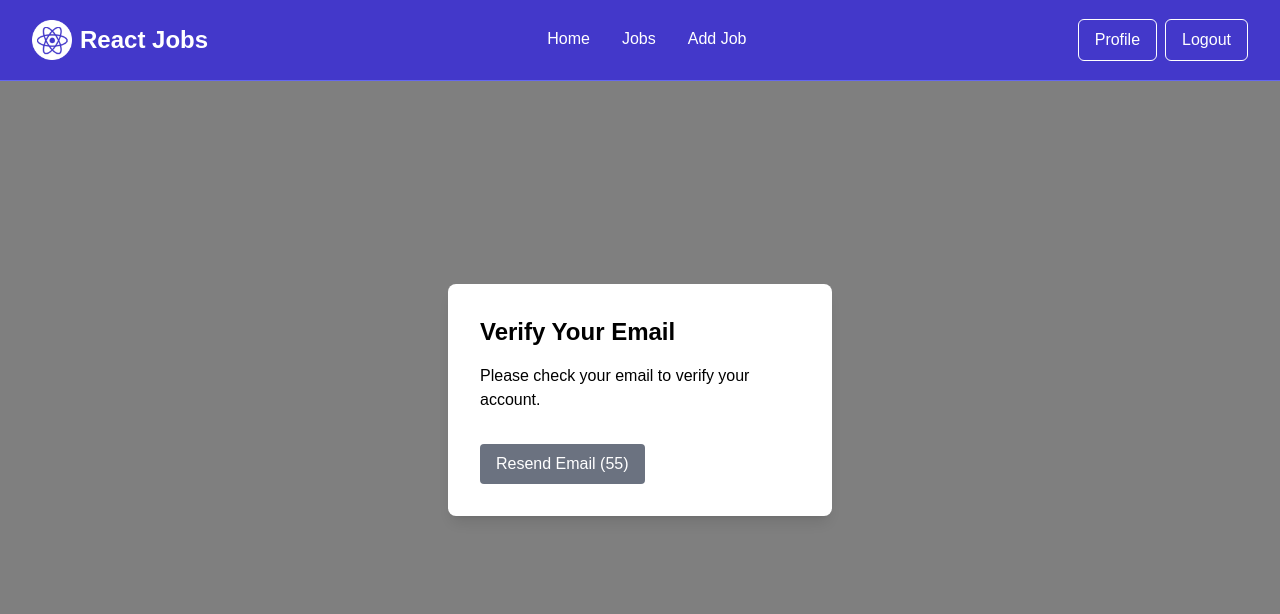
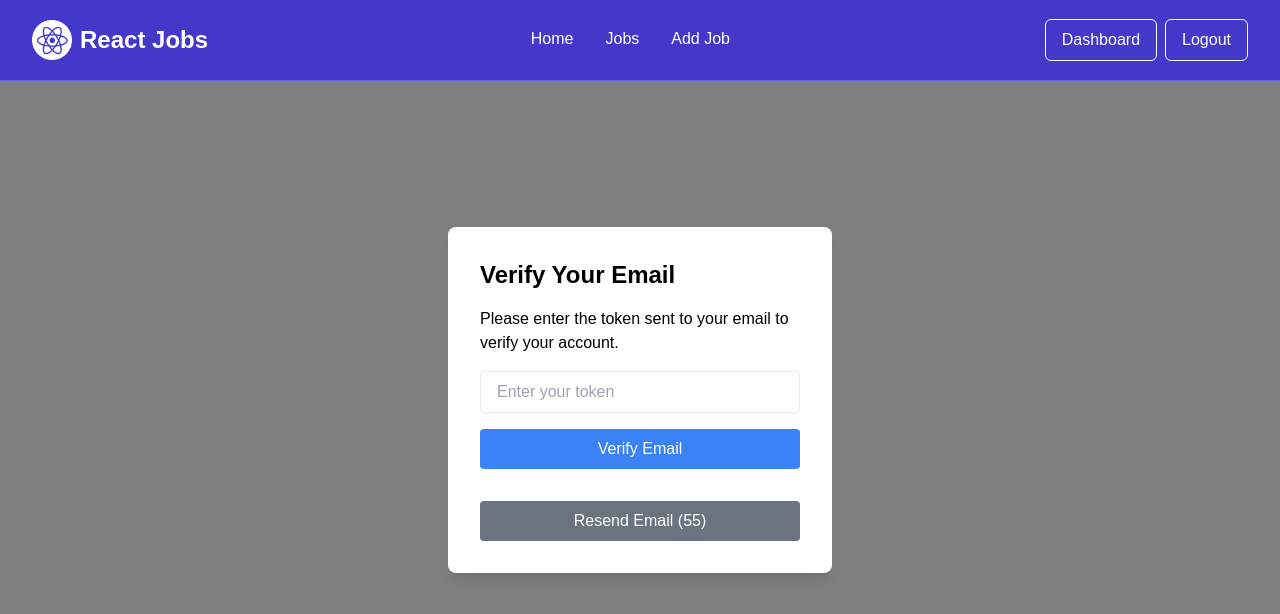
Before and after one commit to IbrahemHafezMohammad/react-course, a React (Vite) app: page /verify-email in a window 1280 px wide. Shown: the top 614 px of the page. Built offline with nearby package versions, Linux system fonts and the light colour scheme; sample sign-in values are in the browser's storage.

Commit message:
implement user profile

```diff
--- a/src/App.jsx
+++ b/src/App.jsx
@@ -14,6 +14,7 @@ import AddJobPage from "./pages/AddJobPage";
 import EditJobPage from "./pages/EditJobPage";
 import SignUpPage from "./pages/SignUpPage";
 import VerifyEmailPage from "./pages/VerifyEmailPage";
+import DashboardPage from "./pages/DashboardPage";
 // import LoginPage from "./pages/LoginPage";
 import JobPage, { jobLoader } from "./pages/JobPage";
 
@@ -27,6 +28,7 @@ const App = () => {
         <Route index element={<HomePage />} />
         <Route path="/sign-up" element={<SignUpPage />} />
         <Route path="/verify-email" element={<VerifyEmailPage />} />
+        <Route path="/dashboard" element={<DashboardPage />} />
         {/* <Route path="/login" element={<LoginPage />} /> */}
         {/* <Route path="/jobs" element={<JobsPage />} /> */}
         {/* <Route path="/add-job" element={<AddJobPage addJobSubmit={addJob} />} /> */}
--- a/src/components/JobListings.jsx
+++ b/src/components/JobListings.jsx
@@ -25,8 +25,6 @@ const JobListings = ({ isHome = false }) => {
         fetchJobs();
     }, [])
 
-    // console.log('jobs  ', jobs)
-
     return (
         <>
             <section className="bg-blue-50 px-4 py-10">
--- a/src/components/Navbar.jsx
+++ b/src/components/Navbar.jsx
@@ -7,7 +7,6 @@ import { useNavigate } from "react-router-dom";
 
 const Navbar = () => {
   const { userInfo, userType } = useSelector((state) => state.auth);
-  console.log('nav userInfo', userInfo)
   const dispatch = useDispatch();
   const navigate = useNavigate();
 
@@ -49,10 +48,10 @@ const Navbar = () => {
               {userInfo ? (
                 <>
                   <NavLink
-                    to="/profile"
+                    to="/dashboard"
                     className="bg-indigo-700 text-white border border-white px-4 py-2 rounded-md ml-2 hover:bg-white hover:text-indigo-700"
                   >
-                    Profile
+                    Dashboard
                   </NavLink>
                   <button
                     onClick={handleLogout}
--- /dev/null
+++ b/src/pages/DashboardPage.jsx
@@ -0,0 +1,51 @@
+import React, { useEffect } from 'react';
+import { useSelector } from 'react-redux';
+import { useNavigate } from 'react-router-dom';
+
+function DashboardPage() {
+  const navigate = useNavigate();
+  const { userInfo } = useSelector((state) => state.auth);
+
+  // Redirect to home if no user is logged in
+  useEffect(() => {
+    if (!userInfo) {
+      navigate('/');
+    }
+  }, [userInfo, navigate]);
+
+  if (!userInfo) {
+    // Optionally, render null or a loading spinner while redirecting
+    return null;
+  }
+
+  return (
+    <div className="flex min-h-screen bg-blue-100 p-6">
+      <div className="w-1/3 p-8 bg-white rounded-lg shadow-lg" style={{ height: '90vh' }}>
+        <h2 className="text-xl font-semibold mb-4 text-center">User Information</h2>
+        <div className="space-y-6 text-sm leading-relaxed">
+          <p><strong>Name:</strong> {userInfo.name || <span className="text-gray-500">No name provided</span>}</p>
+
+          <p>
+            <strong>Email:</strong> {userInfo.email || <span className="text-gray-500">No email provided</span>}
+            {userInfo.email_verified_at ? (
+              <span className="inline-block bg-green-200 text-green-800 text-xs px-2 py-1 rounded-full ml-2">Verified</span>
+            ) : (
+              <>
+                <a href="/verify-email" className="text-blue-500 hover:underline ml-2">Please verify email</a>
+                <p className="text-xs text-red-500 mt-1">Please verify your email to use our system features</p>
+              </>
+            )}
+          </p>
+
+          <p><strong>Phone:</strong> {userInfo.phone || <span className="text-gray-500">No phone number provided</span>}</p>
+          <p><strong>Birthday:</strong> {userInfo.birthday || <span className="text-gray-500">No birthday provided</span>}</p>
+          <p><strong>Gender:</strong> {userInfo.gender_name || <span className="text-gray-500">No gender information provided</span>}</p>
+          <p><strong>Headline:</strong> {userInfo.headline || <span className="text-gray-500">No headline provided</span>}</p>
+          <p><strong>Description:</strong> {userInfo.desc || <span className="text-gray-500">No description provided</span>}</p>
+        </div>
+      </div>
+    </div>
+  );
+}
+
+export default DashboardPage;
--- a/src/pages/SignUpPage.jsx
+++ b/src/pages/SignUpPage.jsx
@@ -10,7 +10,6 @@ function SignUpPage() {
   const location = useLocation();
   const { isLogin } = location.state || {}
 
-  console.log('isLogin', isLogin);
   const [tab, setTab] = useState("seeker-tab");
 
   const renderForm = () => {
--- a/src/pages/VerifyEmailPage.jsx
+++ b/src/pages/VerifyEmailPage.jsx
@@ -1,10 +1,21 @@
-import React, { useState, useEffect } from 'react';
-import axios from 'axios';
-import { constants } from '../context/API/constants';
+import React, { useState, useEffect } from "react";
+import axios from "axios";
+import { useSelector } from "react-redux";
+import { constants } from "../context/API/constants";
+import { ClipLoader } from "react-spinners";
+import { toast } from "react-toastify";
+import { useNavigate } from "react-router-dom";
 
 const VerifyEmailPage = () => {
   const [seconds, setSeconds] = useState(60);
   const [isActive, setIsActive] = useState(false);
+  const [token, setToken] = useState("");
+  const [errMsg, setErrMsg] = useState("");
+  const { userInfo } = useSelector((state) => state.auth);
+
+  const navigate = useNavigate();
+  const [loading, setLoading] = useState(false);
+  const [resendloading, setResendLoading] = useState(false);
 
   useEffect(() => {
     let timer;
@@ -17,12 +28,71 @@ const VerifyEmailPage = () => {
   }, [seconds]);
 
   const handleResend = async () => {
+    setResendLoading(true);
     try {
-      await axios.post(`${constants.BASE_URL}/email/verification-notification`);
+      await axios.post(
+        `${constants.BASE_URL}/email/verification-notification`,
+        {},
+        {
+          headers: {
+            Authorization: `Bearer ${userInfo.token}`,
+          },
+        }
+      );
       setSeconds(60);
       setIsActive(false);
+      setResendloading(false);
+      toast.success("Please Check Your Email!");
     } catch (error) {
+      setResendloading(false);
+      toast.error("Email Resend Failed!");
       console.error("Failed to resend verification email", error);
+    }
+  };
+
+  const handleVerify = async () => {
+    setLoading(true);
+
+    if (!token) {
+      setErrMsg("Token is required.");
+      return;
+    }
+
+    try {
+      const response = await axios.post(
+        `${constants.BASE_URL}/email/verify`,
+        { token },
+        {
+          headers: {
+            Authorization: `Bearer ${userInfo.token}`,
+          },
+        }
+      );
+      toast.success("Login successful!");
+      navigate("/");
+    } catch (error) {
+      setLoading(false);
+
+      console.error("Failed to verify email", error);
+      setErrMsg("Failed to verify email");
+
+      if (error.response) {
+        const statusCode = error.response.status;
+        const message = error.response.data.message;
+
+        if (statusCode === 400) {
+          switch (message) {
+            case "EMAIL_ALREADY_VERIFIED":
+              toast.error("Email Already Verified.");
+              break;
+            case "INVALID_VERIFICATION_TOKEN":
+              toast.error("Invalid Verification Token.");
+              break;
+          }
+        } else {
+          toast.error("An error occurred. Please try again.");
+        }
+      }
     }
   };
 
@@ -30,14 +100,48 @@ const VerifyEmailPage = () => {
     <div className="fixed inset-0 flex items-center justify-center bg-black bg-opacity-50 z-10">
       <div className="bg-white rounded-lg shadow-lg p-8 max-w-sm w-full">
         <h2 className="text-2xl font-semibold mb-4">Verify Your Email</h2>
-        <p className="mb-4">Please check your email to verify your account.</p>
-        <button
-          onClick={handleResend}
-          disabled={!isActive}
-          className={`mt-4 px-4 py-2 text-white ${isActive ? 'bg-blue-500 hover:bg-blue-700' : 'bg-gray-500'} rounded`}
-        >
-          {isActive ? 'Resend Email' : `Resend Email (${seconds})`}
-        </button>
+        <p className="mb-4">
+          Please enter the token sent to your email to verify your account.
+        </p>
+
+        <input
+          type="text"
+          value={token}
+          onChange={(e) => setToken(e.target.value)}
+          className="w-full mb-4 px-4 py-2 border rounded"
+          placeholder="Enter your token"
+        />
+
+        {errMsg && <p className="text-red-500 mb-4">{errMsg}</p>}
+
+        {loading ? (
+          <div className="flex justify-center">
+            <ClipLoader color="#4A90E2" size={35} />
+          </div>
+        ) : (
+          <button
+            onClick={handleVerify}
+            className="w-full mb-4 px-4 py-2 text-white bg-blue-500 hover:bg-blue-700 rounded"
+          >
+            Verify Email
+          </button>
+        )}
+
+        {resendloading ? (
+          <div className="flex justify-center">
+            <ClipLoader color="#4A90E2" size={35} />
+          </div>
+        ) : (
+          <button
+            onClick={handleResend}
+            disabled={!isActive}
+            className={`mt-4 px-4 py-2 text-white w-full ${
+              isActive ? "bg-blue-500 hover:bg-blue-700" : "bg-gray-500"
+            } rounded`}
+          >
+            {isActive ? "Resend Email" : `Resend Email (${seconds})`}
+          </button>
+        )}
       </div>
     </div>
   );
--- a/tailwind.config.js
+++ b/tailwind.config.js
@@ -9,9 +9,9 @@ export default {
       fontFamily: {
         sans: ['Reboto', 'sans-serif']
       },
-      gridTemplateColumns: {
-        '70/30': '70% 28%'
-      }
+      // gridTemplateColumns: {
+      //   '70/30': '70% 28%'
+      // }
     },
   },
   plugins: [],
```
